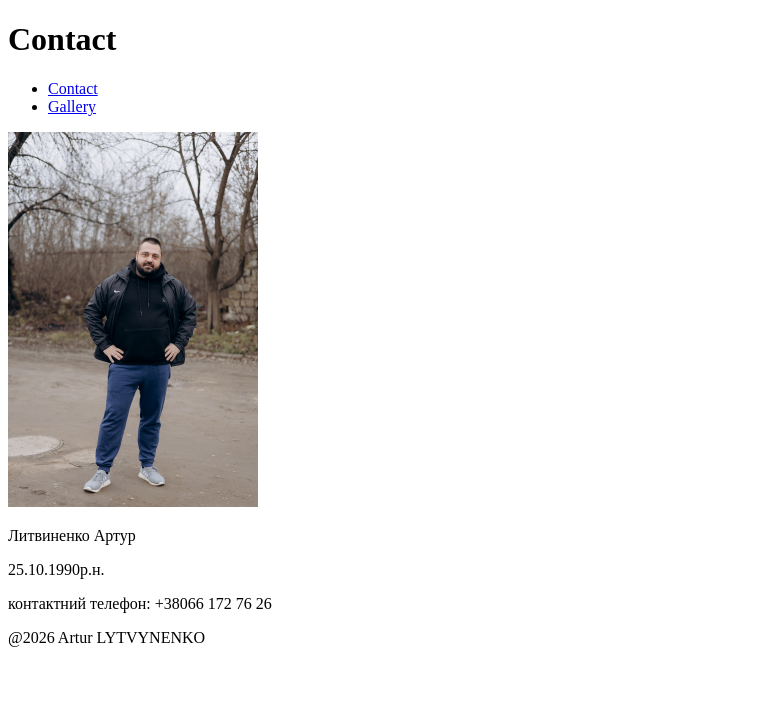
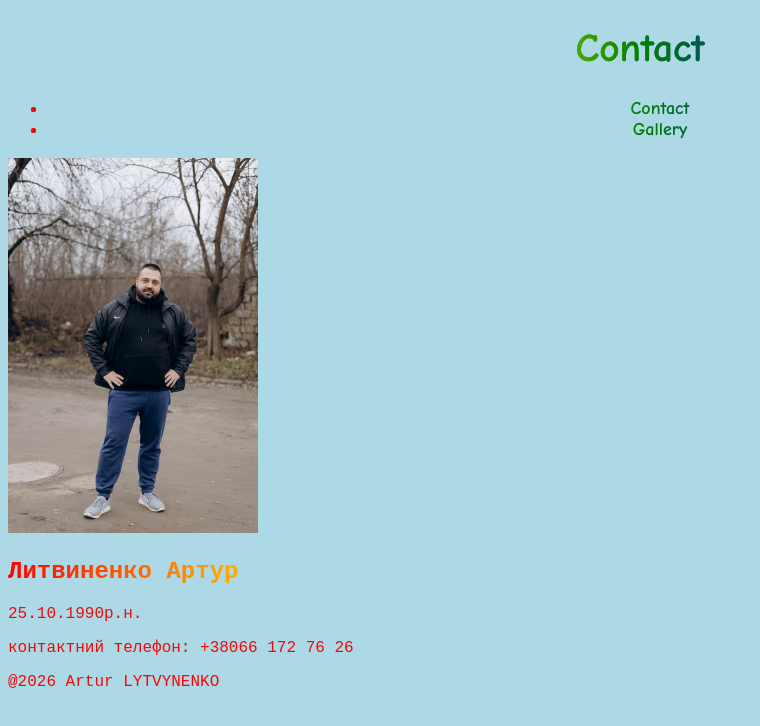
Before and after one commit to ArtLytvynenko/HW21.1, a plain HTML site: page pages/contact.html in a window 1280 px wide. Shown: the whole page, without its empty margins (0-760 px from the left). Drawn offline with Linux system fonts and the light colour scheme.

Commit message:
ДЗ 22.1

```diff
--- a/pages/contact.html
+++ b/pages/contact.html
@@ -3,6 +3,7 @@
 <head>
     <meta charset="utf-8">
     <title>Contact</title>
+    <link rel="stylesheet" href="../style.css">
 </head>
 <body>
 <header>
@@ -17,7 +18,7 @@
 <main>
     <section>
         <img src="../photo/IMG_3560.jpg" alt="Artur" class="photo" width="250" height="375">
-        <p>Литвиненко Артур</p>
+        <h1>Литвиненко Артур</h1>
         </p>25.10.1990р.н.</p>
         </p>контактний телефон: +38066 172 76 26</p>
     </section>
--- /dev/null
+++ b/style.css
@@ -0,0 +1,33 @@
+body {
+    font-family: monospace;
+    background:lightblue;
+    color: #f80707;
+    animation: blink 1s steps(1) infinite;
+    font-size: large;
+}
+
+@keyframes blink {
+    50% { color: black; }
+}
+h1 {
+    background: linear-gradient(90deg, red, orange, yellow, green, blue, indigo, violet);
+    -webkit-background-clip: text;
+    -webkit-text-fill-color: transparent;
+}
+header{
+    background: linear-gradient(90deg, red, orange, yellow, green, blue, indigo, violet);
+    -webkit-background-clip: text;
+    -webkit-text-fill-color: transparent;
+}
+header h1{
+    text-align: center;
+    font-family: "Comic Sans MS";
+}
+header nav ul{
+    font-family: "Comic Sans MS";
+    text-align: center;
+}
+header nav ul li a{
+    text-decoration: none;
+    color: black;
+    font-weight: bold;
```
Also changed, not shown: index.html (+1 -0 lines), pages/gallery.html (+1 -0 lines), pages/style.css (added).
